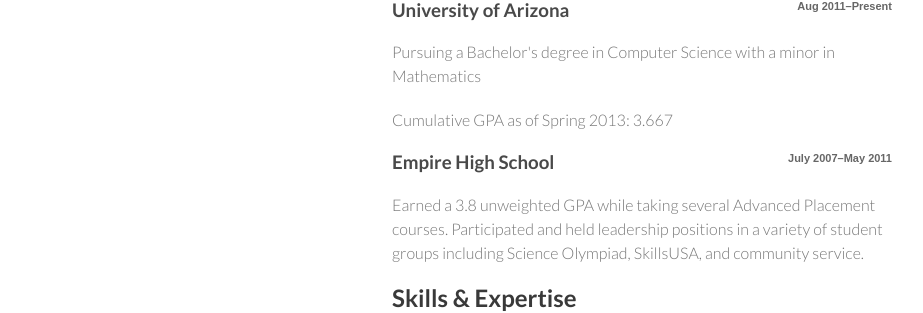
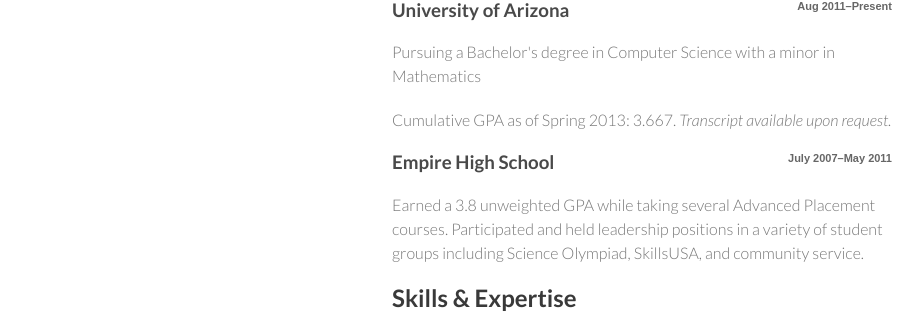
Before and after one commit to cjlarose/cjlarose.github.io, a Jekyll site: the page built from resume/index.html, in a window 1280 px wide. Shown: the part 937-1250 px from the top of the page, without its empty margins (178-1101 px from the left). Built offline with Jekyll 4.4.1, drawn with Linux system fonts in a browser that asks for light colours.

Commit message:
Added node about transcript requests

```diff
--- a/resume/index.html
+++ b/resume/index.html
@@ -74,7 +74,7 @@
 
      <p>Pursuing a Bachelor's degree in Computer Science with a minor in Mathematics
      </p>
-     <p>Cumulative GPA as of Spring 2013: 3.667</p>
+     <p>Cumulative GPA as of Spring 2013: 3.667. <em>Transcript available upon request.</em></p>
    </li>
 
    <li>
```
